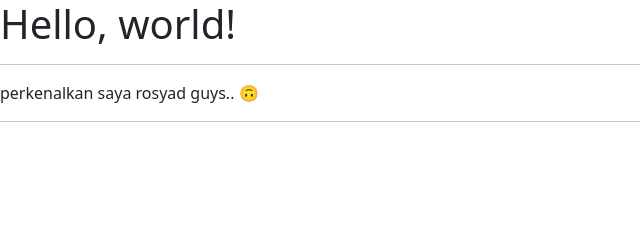
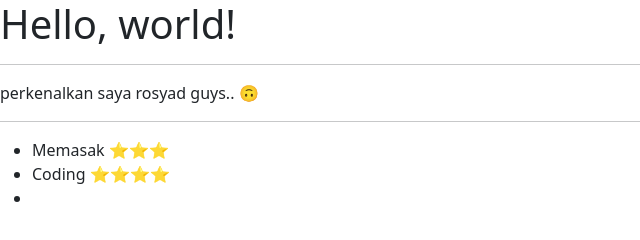
Before and after one commit to rosyadbktr/learn-git, a plain HTML site: page index.html in a window 1280 px wide. Shown: the whole page, without its empty margins (0-640 px from the left). Drawn offline with nearby package versions, Linux system fonts and the light colour scheme.

Commit message:
Update index.html
menambahkan keahlian

```diff
--- a/index.html
+++ b/index.html
@@ -15,6 +15,10 @@
     <hr>
     <p>perkenalkan saya rosyad guys.. 🙃</p>
     <hr>
+    <ul>
+      <li>Memasak ⭐⭐⭐</li>
+      <li>Coding ⭐⭐⭐⭐<li>
+    <ul>
 
     <script src="https://cdn.jsdelivr.net/npm/bootstrap@5.0.2/dist/js/bootstrap.bundle.min.js" integrity="sha384-MrcW6ZMFYlzcLA8Nl+NtUVF0sA7MsXsP1UyJoMp4YLEuNSfAP+JcXn/tWtIaxVXM" crossorigin="anonymous"></script>
 
```
